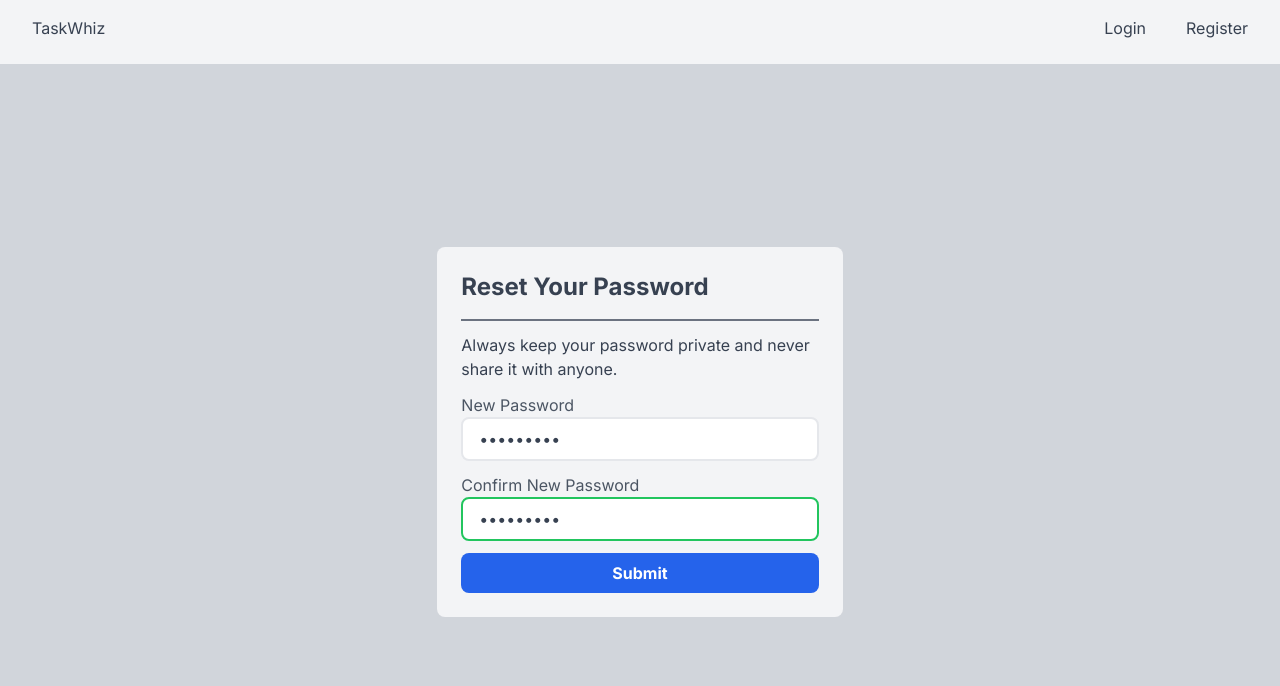
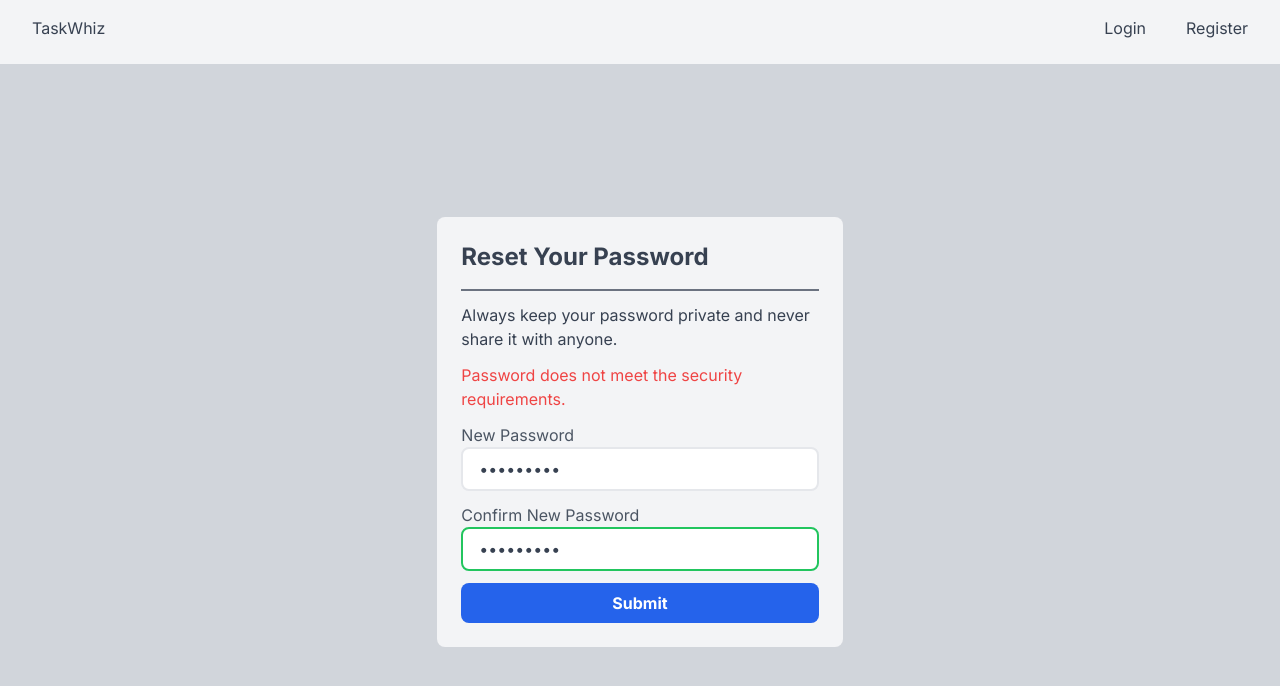
Before and after one commit to chrysspegenia/taskwhiz, a Next.js app: page /password_reset in a window 1280 px wide. Both pictures are taken after typing "Sample123", "Sample123" into the empty fields and a click on the button "Submit". Shown: the top 686 px of the page. Built offline with nearby package versions, Linux system fonts and the light colour scheme.

Commit message:
Add error messages if user input invalid password values

```diff
--- a/app/(account)/password_reset/page.tsx
+++ b/app/(account)/password_reset/page.tsx
@@ -33,7 +33,8 @@ export default function PasswordResetPage() {
     hasSpecialChar: false,
   });
 
-  const [isPasswordMatch, setIsPasswordMatch] = useState(false);
+  const [isPasswordMatch, setIsPasswordMatch] = useState<boolean>(false);
+  const [errorMessage, setErrorMessage] = useState<string | null>("");
 
   useEffect(() => {
     console.log(resetPasswordToken);
@@ -106,12 +107,14 @@ export default function PasswordResetPage() {
         /^(?=.*[A-Z])(?=.*[a-z])(?=.*\d)(?=.*[@$!%*?&])[A-Za-z\d@$!%*?&]{8,}$/;
 
       if (!passwordRegex.test(formValues.password)) {
-        console.log("Password does not meet requirements.");
+        setErrorMessage("Password does not meet the security requirements.");
         return;
       }
 
       if (formValues.password_confirmation !== formValues.password) {
-        console.log("Passwords do not match");
+        setErrorMessage(
+          "Passwords do not match. Please ensure both password fields are identical."
+        );
         return;
       }
 
@@ -136,6 +139,8 @@ export default function PasswordResetPage() {
           <p>
             Always keep your password private and never share it with anyone.
           </p>
+
+          {errorMessage && <div className="text-red-500">{errorMessage}</div>}
 
           <div>
             <label htmlFor="password" className="block text-gray-600">
```
